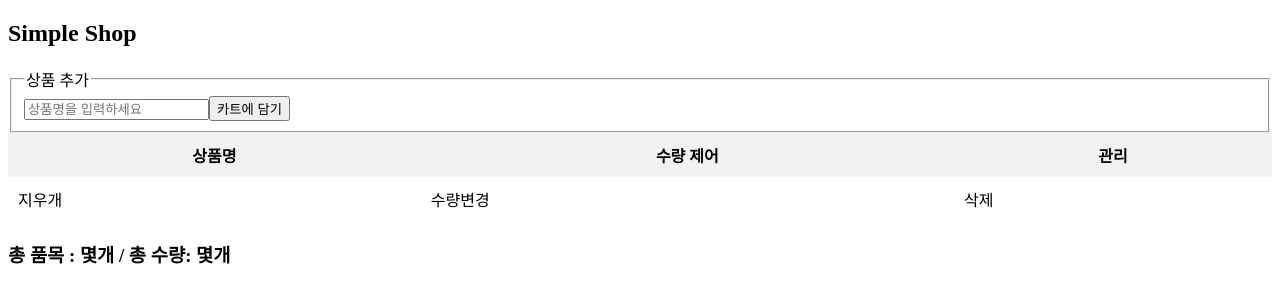
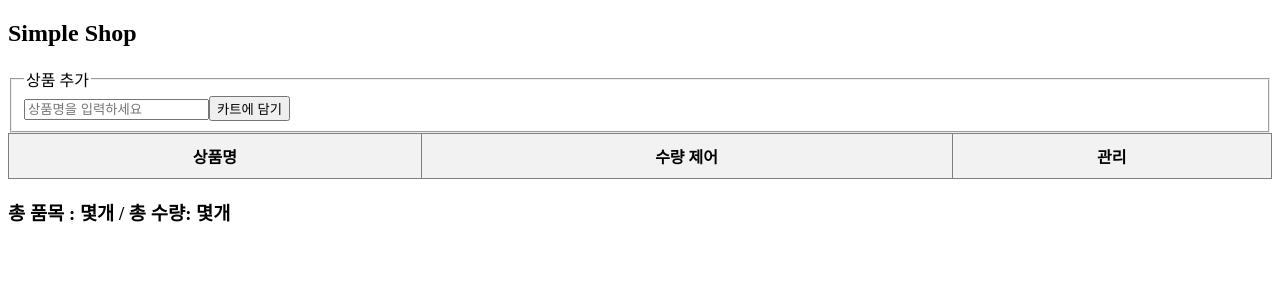
Before and after one commit to gony0723-ops/react-02-cart, a React (Vite) app: page / in a window 1280 px wide. Shown: the top 302 px of the page. Built offline with nearby package versions, Linux system fonts and the light colour scheme.

Commit message:
todo를 했던 내용 구현 완료

```diff
--- a/src/App.jsx
+++ b/src/App.jsx
@@ -4,16 +4,34 @@
     const [name, setName] = useState("");   // input 관리용
     const [cart, setCart] = useState([]);   // 목록 관리용
 
+    // cart는 목록입니다. 요소의 형태를 생각해보면,
+    // 이 요소는 이름을 가져야되고, 수량도 가져야 됨 =  => 여러개의 값을 가지는 타입은 객체
+
+    // cart = [
+    //           {name: "지우개", quantity: 4 },
+    //           {name: "연필", quantity: 2 },
+    //           {name: "공책", quantity: 9 },
+
     return <>
         <h2>Simple Shop</h2>
         <fieldset>
             <legend>상품 추가</legend>
-            <form>
-                <input placeholder={"상품명을 입력하세요"} value={name} />
+            <form onSubmit={(event) => {
+                    event.preventDefault();
+                    if (name === "" || name === "") {
+                        return;
+                    }
+                    // name 값을 cart에다가 추가
+                    setCart([...cart, {name: name, quantity: 1}]);
+                }}>
+                <input
+                    placeholder={"상품명을 입력하세요"}
+                    value={name}
+                    onChange={(e) => {setName(e.target.value);}}/>
                 <button type={"submit"}>카트에 담기</button>
             </form>
         </fieldset>
-        <table borer={1}
+        <table border={1}
                cellPadding={10}
                style={{
             // react에서 style 속성은 객체로 전달해줄 수 있으며,
@@ -30,11 +48,16 @@
             </tr>
             </thead>
             <tbody>
-            <tr>
-                <td>지우개</td>
+            {cart.map((item, index) => <tr key={index}>
+                <td>{item.name}</td>
                 <td>수량변경</td>
-                <td>삭제</td>
-            </tr>
+                <td>
+                    <button onClick={() => {
+                        const result = cart.filter((item, index) => { return })
+                        setCart(result);
+                    }}>삭제</button>
+                </td>
+            </tr>)}
             </tbody>
         </table>
         <h3>총 품목 : 몇개 / 총 수량: 몇개</h3>
```
